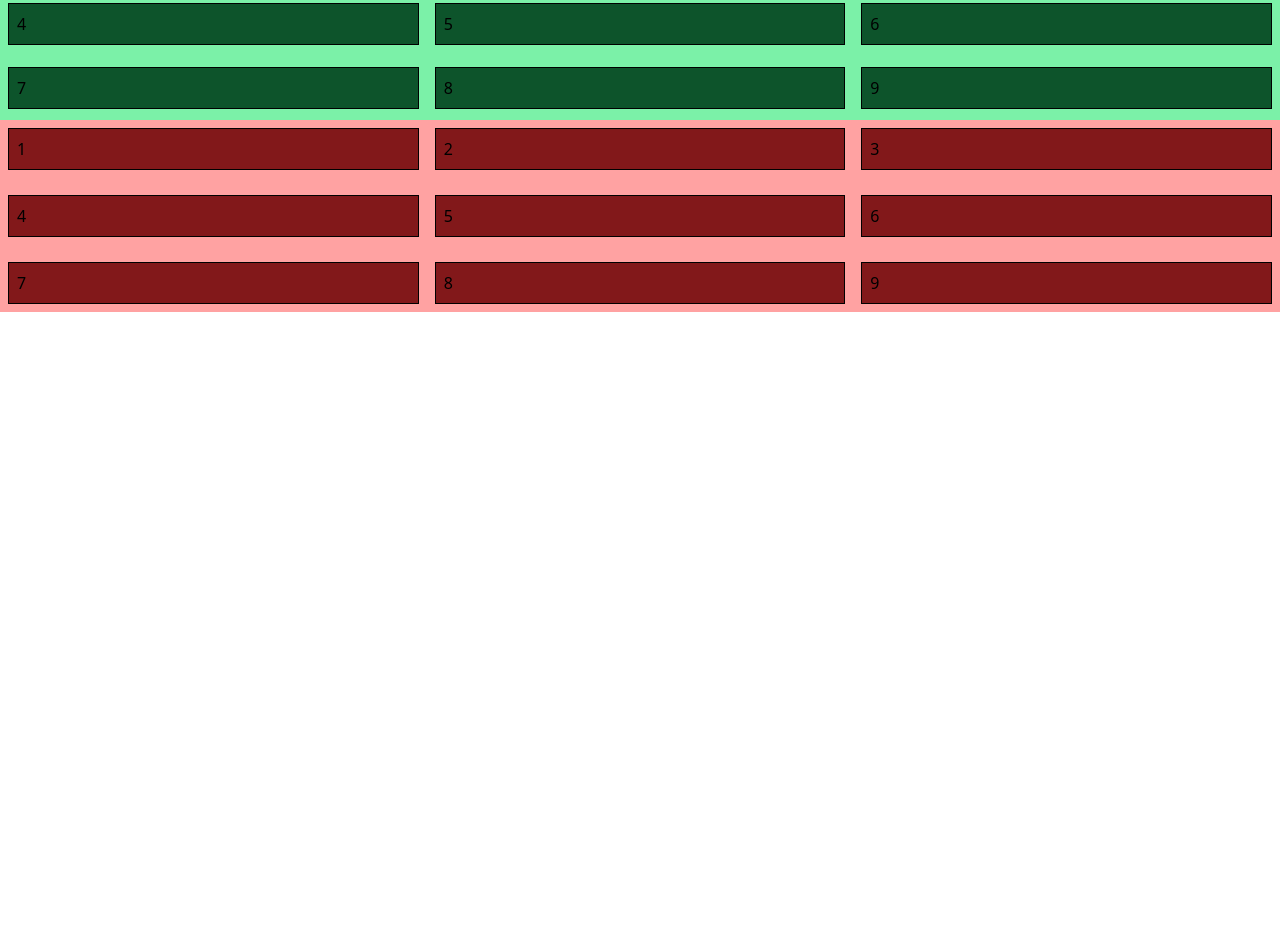
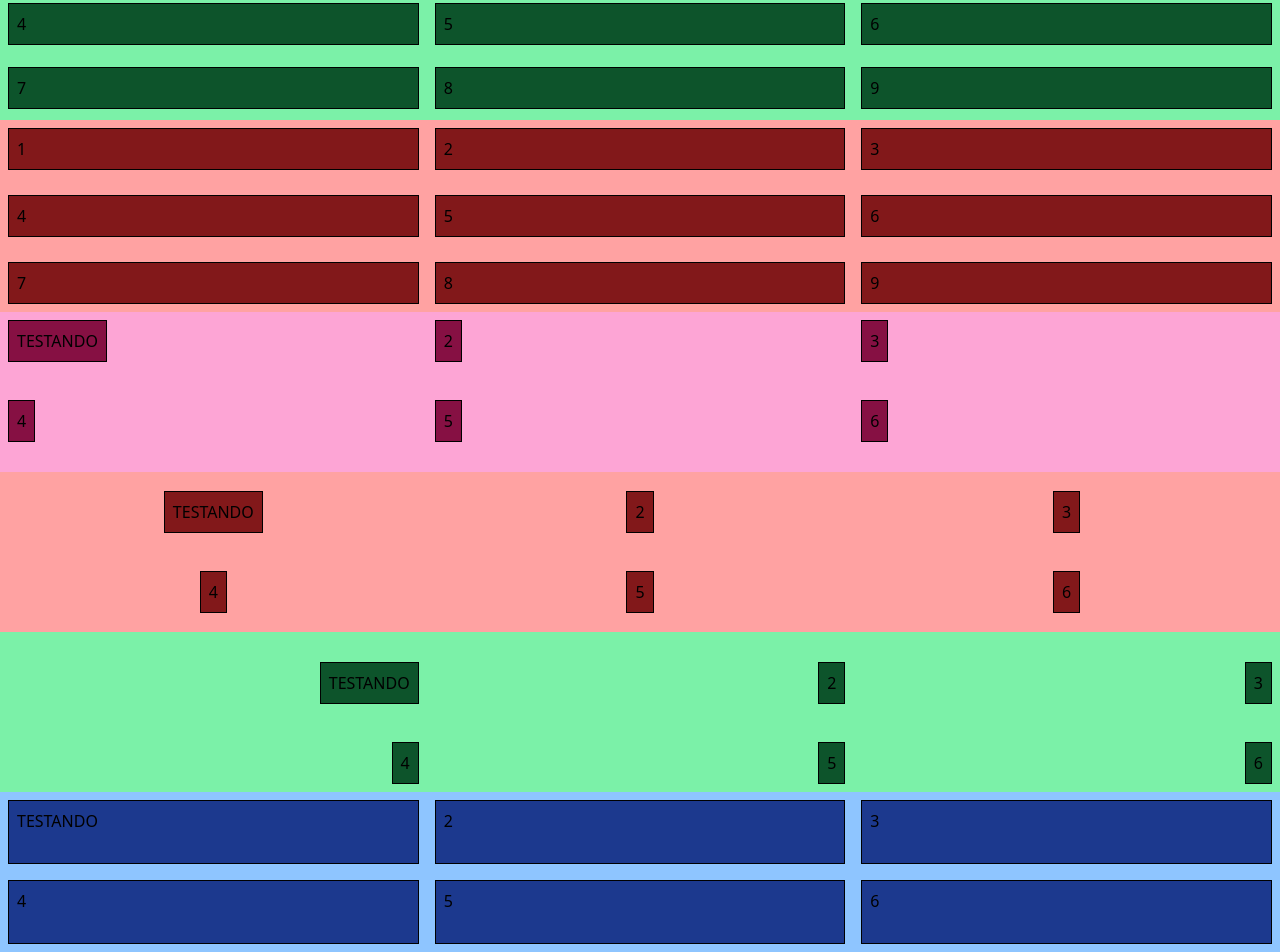
Before and after one commit to LucasAntonio-LAM/Curso-Udemy-Tailwindcss, a website: page Seção 08 - Espaçamento e Alinhamento/src/index.html in a window 1280 px wide. Shown: the part 2096-3048 px from the top of the page. Before the commit the page ends 2408 px from the top, so only its background shows below. Drawn offline with Linux system fonts and the light colour scheme.

Commit message:
place-items, center start end

```diff
--- a/Seção 08 - Espaçamento e Alinhamento/src/index.html
+++ b/Seção 08 - Espaçamento e Alinhamento/src/index.html
@@ -146,5 +146,42 @@
 
     <!-- Alinhamento e espaçamento de itens - Grid -->
 
+    <div class="bg-pink-300 grid grid-cols-3 h-40 place-items-start">
+        <div class="bg-pink-900 m-2 p-2 border border-black">TESTANDO</div>
+        <div class="bg-pink-900 m-2 p-2 border border-black">2</div>
+        <div class="bg-pink-900 m-2 p-2 border border-black">3</div>
+        <div class="bg-pink-900 m-2 p-2 border border-black">4</div>
+        <div class="bg-pink-900 m-2 p-2 border border-black">5</div>
+        <div class="bg-pink-900 m-2 p-2 border border-black">6</div>
+    </div>
+
+    <div class="bg-red-300 grid grid-cols-3 h-40 place-items-center">
+        <div class="bg-red-900 m-2 p-2 border border-black">TESTANDO</div>
+        <div class="bg-red-900 m-2 p-2 border border-black">2</div>
+        <div class="bg-red-900 m-2 p-2 border border-black">3</div>
+        <div class="bg-red-900 m-2 p-2 border border-black">4</div>
+        <div class="bg-red-900 m-2 p-2 border border-black">5</div>
+        <div class="bg-red-900 m-2 p-2 border border-black">6</div>
+    </div>
+
+    <div class="bg-green-300 grid grid-cols-3 h-40 place-items-end">
+        <div class="bg-green-900 m-2 p-2 border border-black">TESTANDO</div>
+        <div class="bg-green-900 m-2 p-2 border border-black">2</div>
+        <div class="bg-green-900 m-2 p-2 border border-black">3</div>
+        <div class="bg-green-900 m-2 p-2 border border-black">4</div>
+        <div class="bg-green-900 m-2 p-2 border border-black">5</div>
+        <div class="bg-green-900 m-2 p-2 border border-black">6</div>
+    </div>
+
+    <div class="bg-blue-300 grid grid-cols-3 h-40 place-items-stretch">
+        <div class="bg-blue-900 m-2 p-2 border border-black">TESTANDO</div>
+        <div class="bg-blue-900 m-2 p-2 border border-black">2</div>
+        <div class="bg-blue-900 m-2 p-2 border border-black">3</div>
+        <div class="bg-blue-900 m-2 p-2 border border-black">4</div>
+        <div class="bg-blue-900 m-2 p-2 border border-black">5</div>
+        <div class="bg-blue-900 m-2 p-2 border border-black">6</div>
+    </div>
+
+
 </body>
 </html>
```
Also changed, not shown: Seção 08 - Espaçamento e Alinhamento/src/css/output.css.
